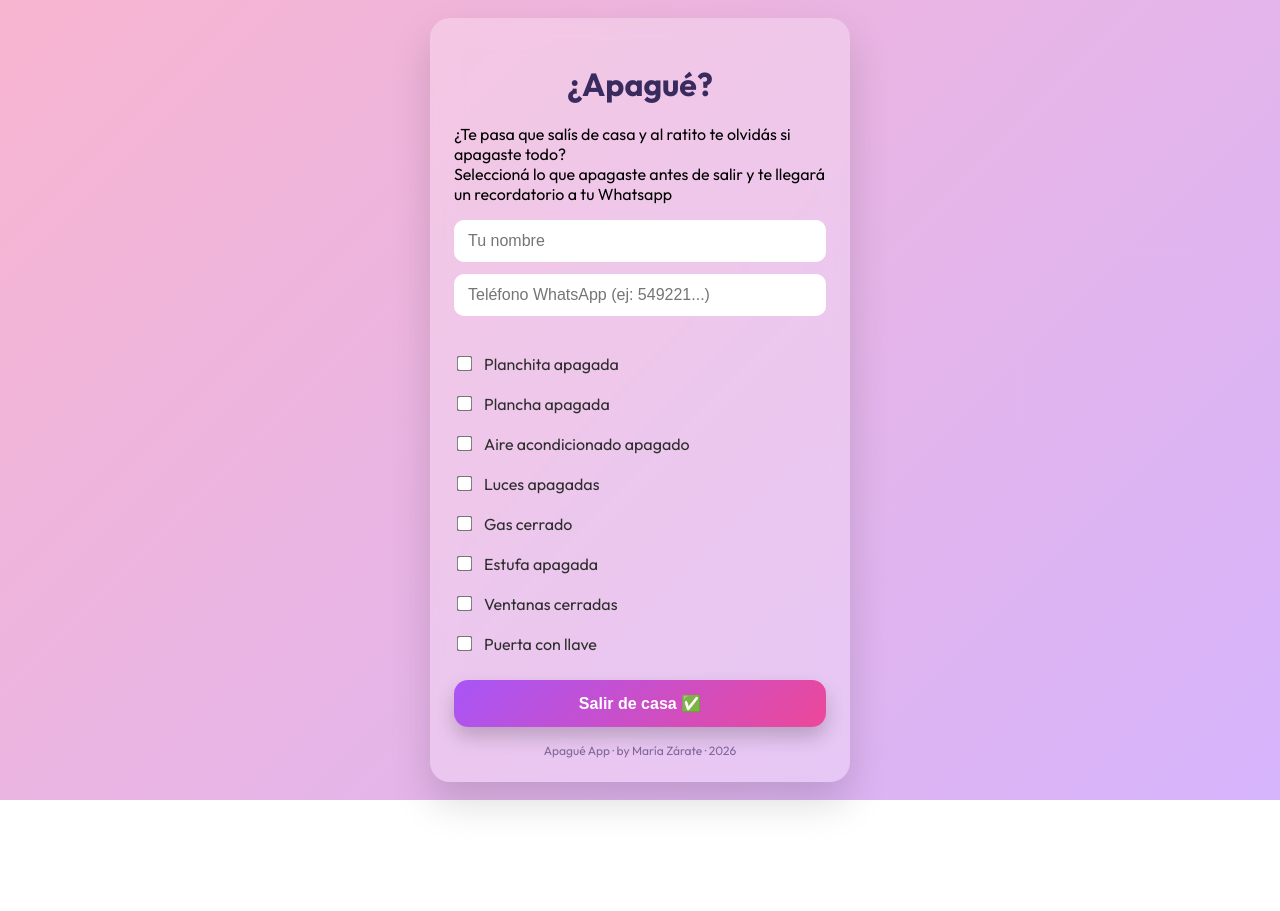
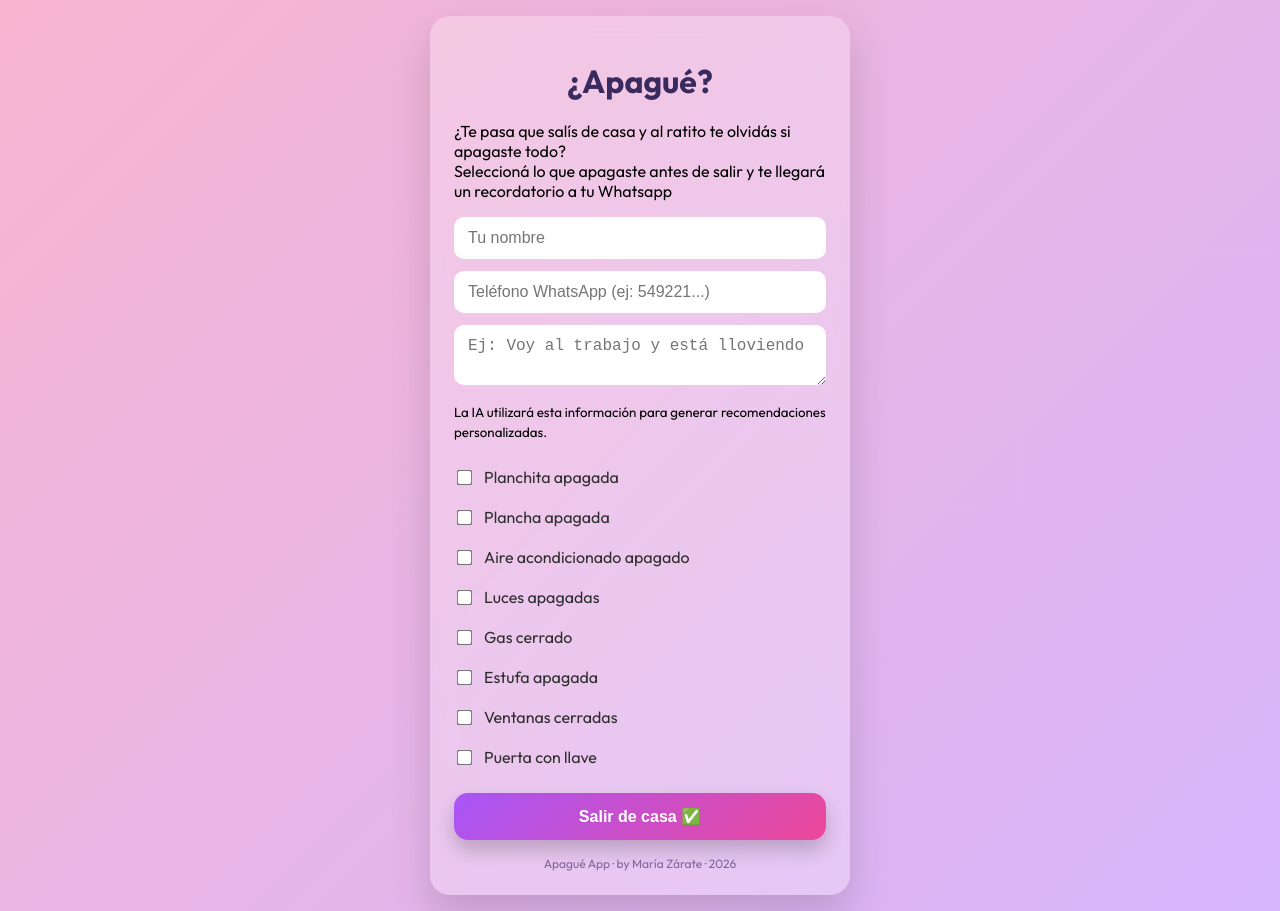
Before and after one commit to belenzar/apague-app, a React (Vite) app: page / in a window 1280 px wide. Before the commit the page ends 800 px from the top, so only its background shows below. Built offline with nearby package versions, Linux system fonts and the light colour scheme.

Commit message:
Add textarea for user context in App component
Added a new textarea for user context input.

```diff
--- a/src/App.jsx
+++ b/src/App.jsx
@@ -14,6 +14,7 @@ const ITEMS = [
 export default function App() {
   const [nombre, setNombre] = useState("");
   const [telefono, setTelefono] = useState("");
+  const [contexto, setContexto] = useState("");
   const [checked, setChecked] = useState({});
 
   useEffect(() => {
@@ -75,6 +76,17 @@ export default function App() {
           onChange={(e) => setTelefono(e.target.value)}
         />
 
+        <textarea
+          className="input"
+          placeholder="Ej: Voy al trabajo y está lloviendo"
+          value={contexto}
+          onChange={(e) => setContexto(e.target.value)}
+        />
+
+        <small>
+          La IA utilizará esta información para generar recomendaciones personalizadas.
+        </small>
+
         <section className="list">
           {ITEMS.map((item) => (
             <label key={item} className="item">
```
